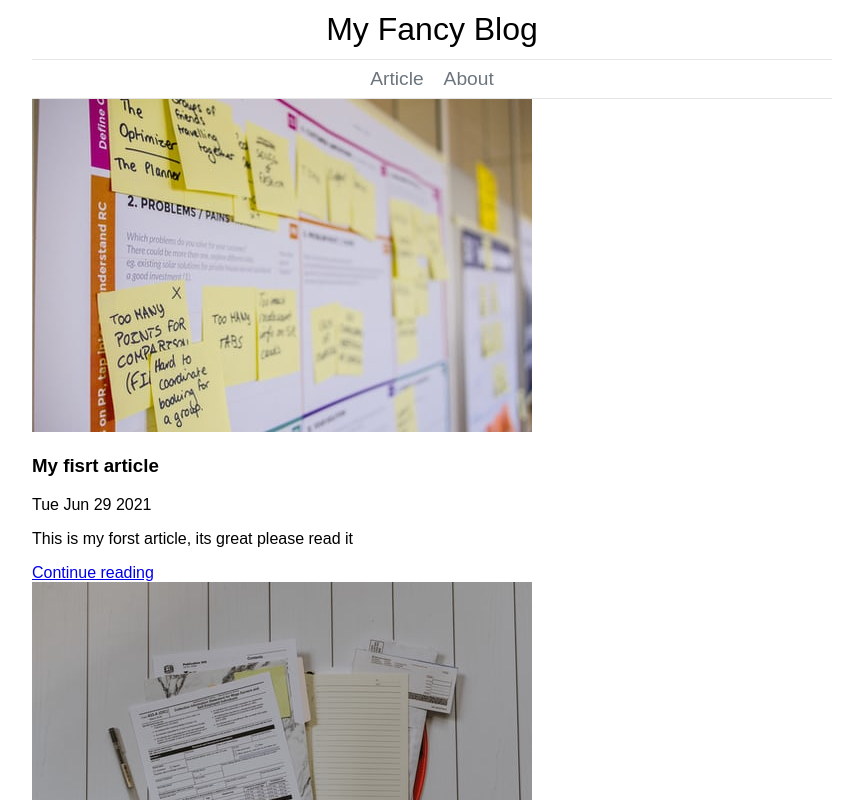
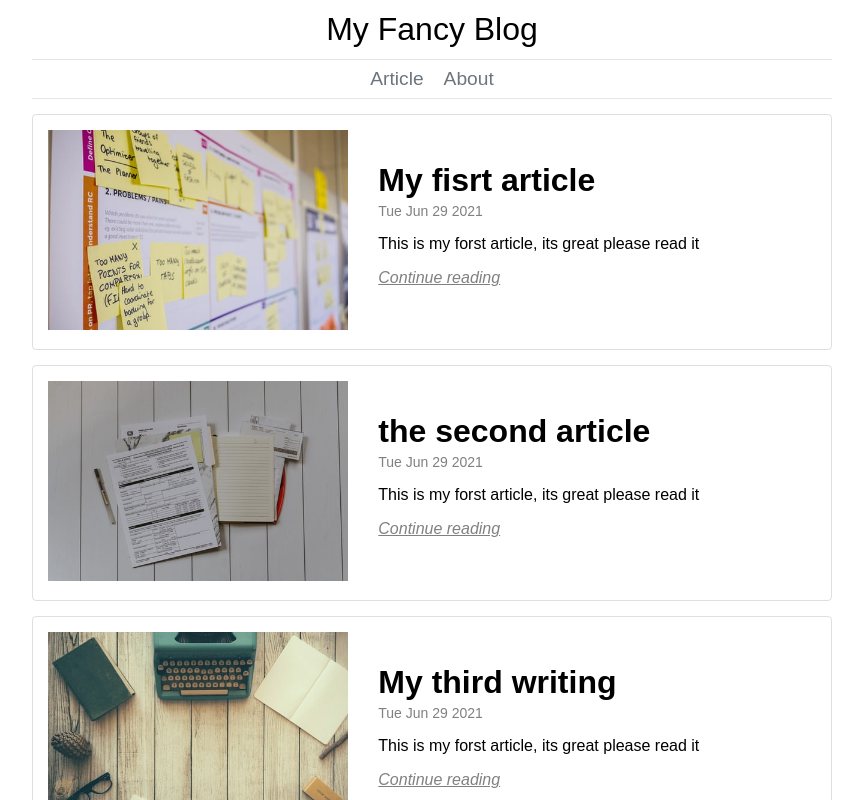
Before and after one commit to chamanoS/E2e_AngularBLogApp, an Angular app: page / in a window 1280 px wide. Shown: the top 800 px of the page, without its empty margins (208-1071 px from the left). Built offline with nearby package versions, Linux system fonts and the light colour scheme.

Commit message:
article styling

```diff
--- a/src/app/article-list/article-list.component.css
+++ b/src/app/article-list/article-list.component.css
@@ -0,0 +1,26 @@
+.card{
+    border: 1px solid rgba(0,0 ,0, .125);
+    border-radius: 4px;
+    margin-top: 15px;
+}
+.card-body{
+    display: flex;
+    padding: 15px;
+}
+
+h3{
+    font-size: 32px;
+}
+img{
+    max-height: 200px;
+    margin-right: 30px;
+}
+.meta-info{
+    color: grey;
+    margin-top: -28px;
+    font-size: 14px;
+}
+.continue-reading{
+    font-style: italic;
+    color: grey;
+}
```
